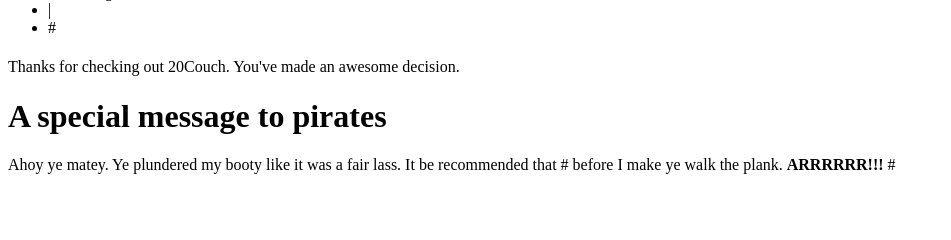
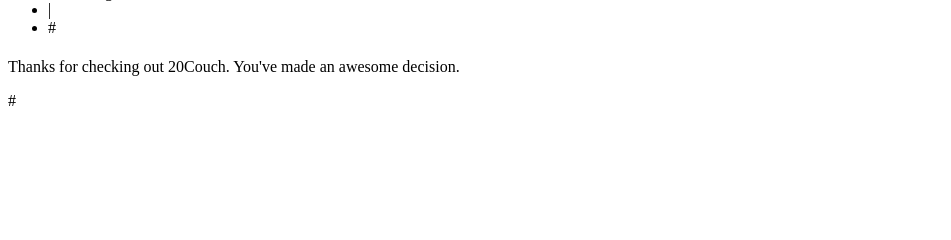
Before and after one commit to mcurry/20Couch, a CakePHP app: template app/views/install/index.ctp in a window 1280 px wide. Shown: the part 245-485 px from the top of the page, without its empty margins (0-951 px from the left). Run offline with PHP 8.4 and a stand-in for CakePHP, Linux system fonts and the light colour scheme; the template is opened without the code that fills it: most values are stand-ins (such as "Sample title", 1, 10 or a date in 2020); form fields are guessed from the names that the template uses; data that the repository does not hold is empty; some libraries are stand-ins or nearby versions.

Commit message:
removed pirate message

```diff
--- a/app/views/install/index.ctp
+++ b/app/views/install/index.ctp
@@ -1,7 +1,5 @@
 <div class="anony-form">
 	<h1><?php __('Step 0: Thanks') ?></h1>
 	<p>Thanks for checking out 20Couch.  You've made an awesome decision.</p>
-	<h1 class="pirate">A special message to pirates</h1>
-	<p>Ahoy ye matey.  Ye plundered my booty like it was a fair lass.  It be recommended that <?= $html->link('ye send some doubloons', 'http://20couch.com/get-it', array('target' => '_blank')) ?> before I make ye walk the plank.  <strong>ARRRRRR!!!</strong>
 	<?php echo $html->link(__('Continue >>', true), array('controller' => 'install', 'action' => 'check'), array('class' => 'next')); ?>
 </div>
```
